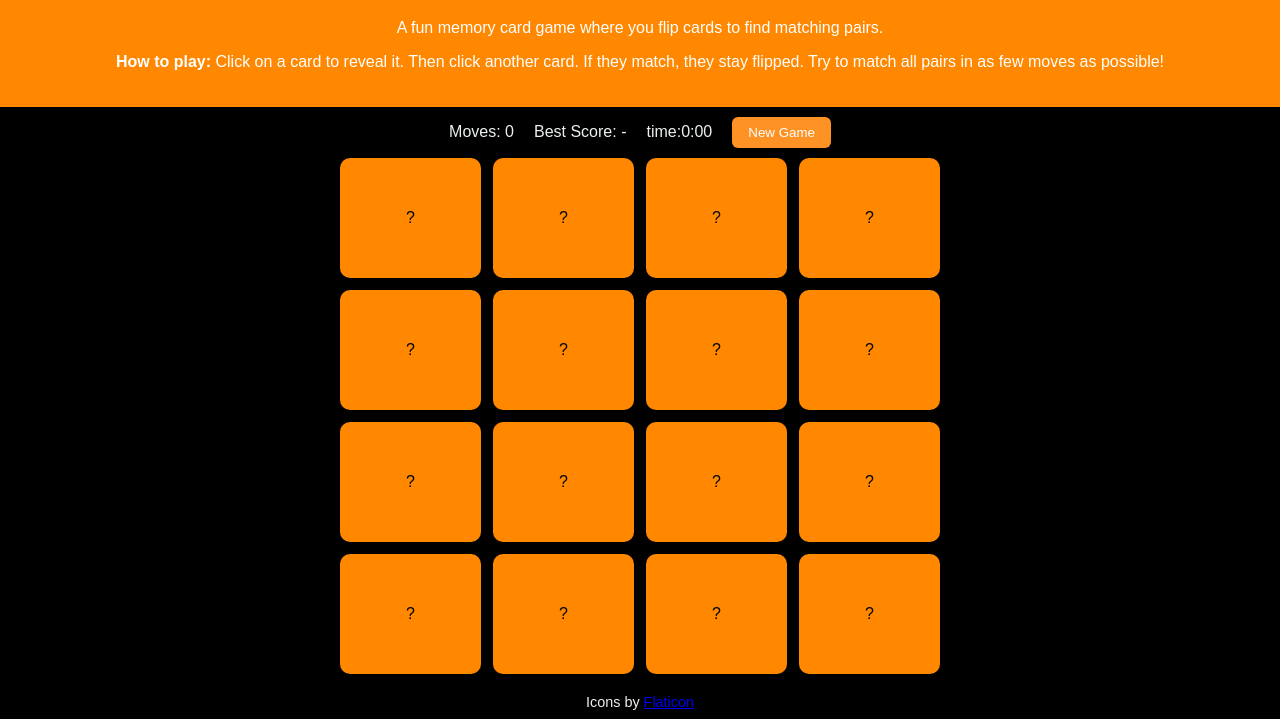
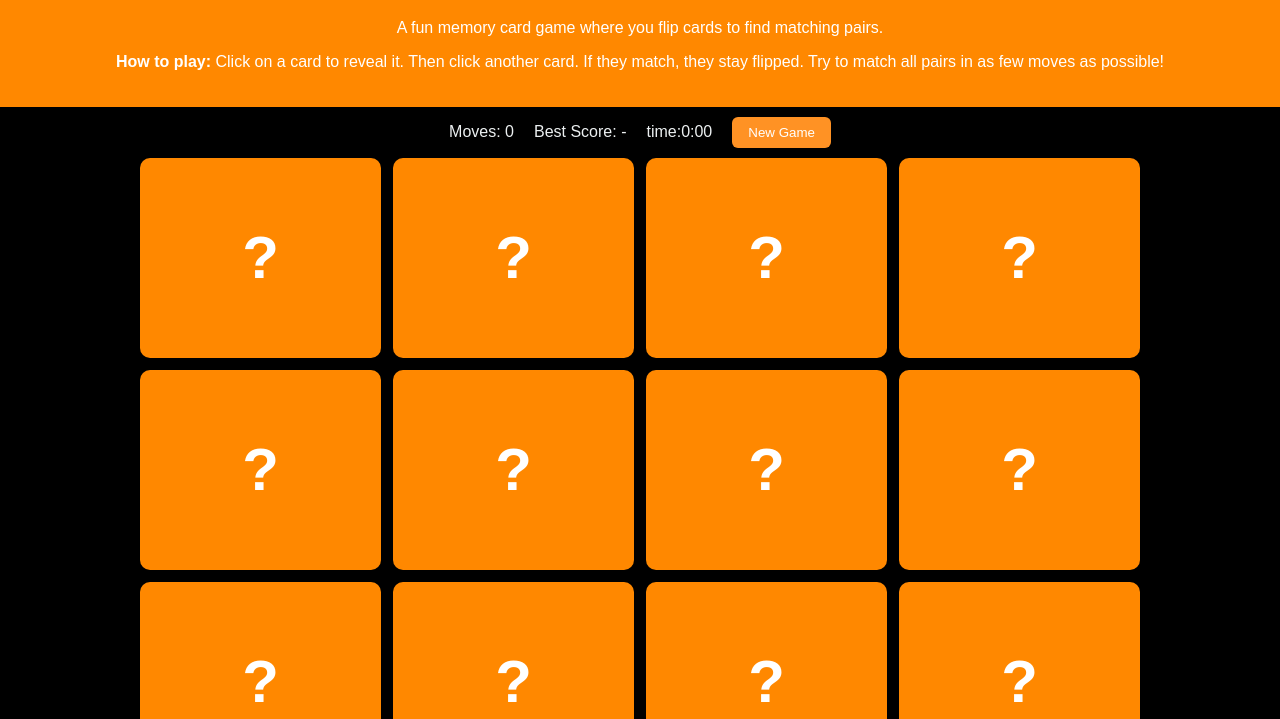
Before and after one commit to NeziriiS/Memory-Game, a plain HTML site: page Assigment3/index.html in a window 1280 px wide. Shown: the part 81-800 px from the top of the page. Drawn offline with Linux system fonts and the light colour scheme.

Commit message:
Refactor card styles and adjust game board width
Updated card styles and dimensions for improved layout.

```diff
--- a/Assigment3/style.css
+++ b/Assigment3/style.css
@@ -36,38 +36,63 @@ header {
 }
 
 #gameBoard {
-  width: 600px;
+  width: 1000px;
   margin: 0 auto;
   display: grid;
   grid-template-columns: repeat(4, 1fr);
   gap: 12px;
 }
 
+
 .card {
-  background-color: #ff8800;
+  background-color: transparent;
   border-radius: 10px;
-  height: 120px;
+  height: 200px;
+  cursor: pointer;
+  perspective: 500px;
+}
+
+.card-inner {
+  position: relative;
+  width: 100%;
+  height: 100%;
+  text-align: center;
+  transition: transform 0.6s;
+  transform-style: preserve-3d;
+  border-radius: 10px;
+}
+
+.card.flipped .card-inner,
+.card.matched .card-inner {
+  transform: rotateY(180deg);
+}
+
+.card-front, .card-back {
+  position: absolute;
+  width: 100%;
+  height: 100%;
+  backface-visibility: hidden; /* Hides the back of the element during the flip */
+  border-radius: 10px;
   display: flex;
   justify-content: center;
   align-items: center;
-  cursor: pointer;
-  transition: transform 0.3s ease;
 }
 
-.card img {
-  width: 80px;
-  height: 80px;
-  display: none;
+.card-front {
+  background-color: #ecf0f1;
+  transform: rotateY(180deg);
 }
 
-.card.flipped img,
-.card.matched img {
-  display: block;
+.card-back {
+  background-color: #ff8800;
+  color: white;
+  font-size: 60px;
+  font-weight: bold;
 }
 
-.card.flipped,
-.card.matched {
-  background-color: #ecf0f1;
+.card-front img {
+  width: 140px;
+  height: 140px;
 }
 
 footer {
```
